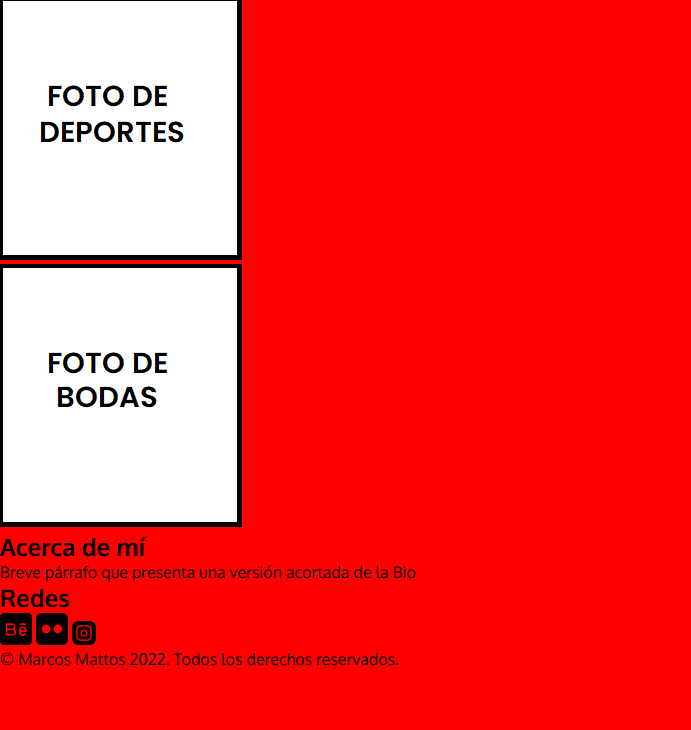
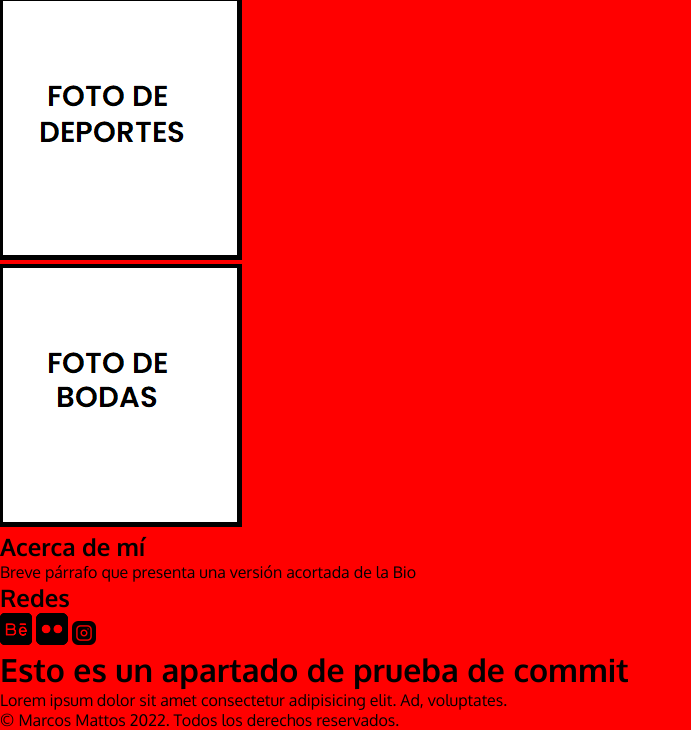
Before and after one commit to MarcosM93/primer_repositorio, a plain HTML site: page index.html in a window 1280 px wide. Shown: the part 1133-1863 px from the top of the page, without its empty margins (0-691 px from the left). Before the commit the page ends 1802 px from the top, so only its background shows below. Drawn offline with Linux system fonts and the light colour scheme.

Commit message:
h1 en index y cambio en css

```diff
--- a/index.html
+++ b/index.html
@@ -67,6 +67,10 @@
                 </div>
             </div>
         </div>
+        <div class="pruebagit">
+            <h1>Esto es un apartado de prueba de commit</h1>
+            <p>Lorem ipsum dolor sit amet consectetur adipisicing elit. Ad, voluptates.</p>
+        </div>
         <div class="contenedorcopy">
             &copy; Marcos Mattos 2022. Todos los derechos reservados.
         </div>
```
Also changed, not shown: css/styles.css (+0 -10 lines).
